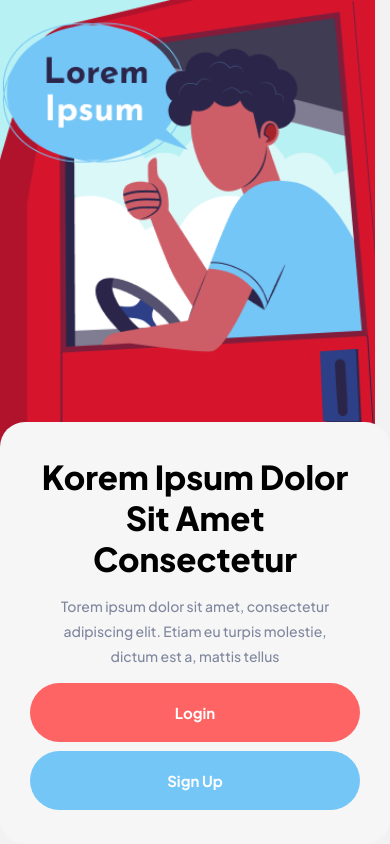
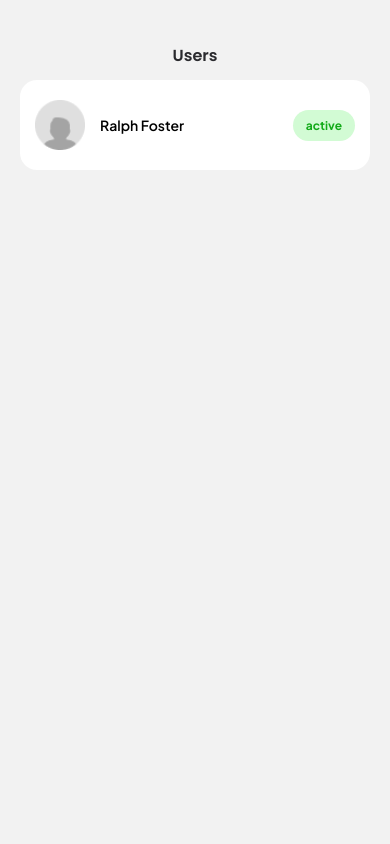
Before and after one commit to meliketekin/StatusTracker, a React Native app: screen /ApplicantsScreen in a window 390 px wide. Built offline with nearby package versions, Linux system fonts and the light colour scheme.

Commit message:
style: user status item component added

```diff
--- /dev/null
+++ b/components/UserStatusItem.js
@@ -0,0 +1,53 @@
+import React from "react";
+import { StyleSheet, View, Text, Image } from "react-native";
+
+export const UserStatusItem = (props) => {
+  return (
+    <View style={styles.container}>
+      <View style={styles.userInfoContainer}>
+        <Image
+          source={require("../assets/images/user.png")}
+          style={styles.userImage}
+        />
+        <Text style={styles.userName}>{props.userName}</Text>
+      </View>
+      <View style={[styles.statusContainer, {backgroundColor: props.status==="active" ? "#D2FBD4": "#FFF0F0"}]}>
+        <Text style={[styles.userStatus, {color: props.status==="active" ? "#12AA18" : "#FF6464"}]}>{props.status}</Text>
+      </View>
+    </View>
+  );
+};
+const styles = StyleSheet.create({
+  container: {
+    backgroundColor: "#FFFFFF",
+    flexDirection: "row",
+    padding: 15,
+    paddingVertical: 20,
+    marginHorizontal: 20,
+    borderRadius: 17,
+    justifyContent: "space-between",
+    alignItems: "center",
+  },
+  userInfoContainer: {
+    flexDirection: "row",
+    alignItems: "center",
+    gap: 15,
+  },
+  userImage: {
+    width: 50,
+    height: 50,
+  },
+  userName: {
+    fontFamily: "PlusJakartaSans-SemiBold",
+    fontSize: 14,
+  },
+  statusContainer: {
+    padding: 8,
+    paddingHorizontal:13,
+    borderRadius: 30,
+  },
+  userStatus: {
+    fontFamily: "PlusJakartaSans-Bold",
+    fontSize:12
+  },
+});
--- a/navigation/AuthStack.js
+++ b/navigation/AuthStack.js
@@ -1,17 +1,19 @@
-import { createStackNavigator } from '@react-navigation/stack';
-import OnboardingScreen from '../screens/OnboardingScreen';
-import RegisterScreen from '../screens/RegisterScreen';
-import LoginScreen from '../screens/LoginScreen';
+import { createStackNavigator } from "@react-navigation/stack";
+import OnboardingScreen from "../screens/OnboardingScreen";
+import RegisterScreen from "../screens/RegisterScreen";
+import LoginScreen from "../screens/LoginScreen";
+import ApplicantsScreen from "../screens/ApplicantsScreen";
 
 const Stack = createStackNavigator();
 
 const AuthStack = () => {
   return (
-    <Stack.Navigator  screenOptions={{headerShown: false}}>
+    <Stack.Navigator screenOptions={{ headerShown: false }} initialRouteName="ApplicantsScreen">
       <Stack.Screen name="OnboardingScreen" component={OnboardingScreen} />
       <Stack.Screen name="RegisterScreen" component={RegisterScreen} />
       <Stack.Screen name="LoginScreen" component={LoginScreen} />
+      <Stack.Screen name="ApplicantsScreen" component={ApplicantsScreen} />
     </Stack.Navigator>
   );
-}
+};
 export default AuthStack;
--- a/screens/ApplicantsScreen.js
+++ b/screens/ApplicantsScreen.js
@@ -1,12 +1,25 @@
-import { StyleSheet, Text, View } from 'react-native'
-import React from 'react'
+import { StyleSheet, Text, View } from "react-native";
+import React from "react";
+import { SafeAreaView } from "react-native";
+import { CustomHeader } from "../components/CustomHeader";
+import { UserStatusItem } from "../components/UserStatusItem";
 
 export default function ApplicantsScreen() {
   return (
-    <View>
-      <Text>ApplicantsScreen</Text>
-    </View>
-  )
+    <SafeAreaView style={styles.container}>
+      <CustomHeader hasGoBack={false} text="Users" />
+      <View style={styles.usersContainer}>
+          <UserStatusItem userName="Ralph Foster" status="active"/>
+      </View>
+    </SafeAreaView>
+  );
 }
 
-const styles = StyleSheet.create({})
+const styles = StyleSheet.create({
+  container: {
+    flex: 1,
+  },
+  usersContainer: {
+
+  }
+});
--- a/screens/LoginScreen.js
+++ b/screens/LoginScreen.js
@@ -44,7 +44,7 @@ export default function LoginScreen({ navigation }) {
         </View>
         <CustomTouchableOpacity
           text="Login"
-          onPress={() => navigation.navigate("LoginScreen")}
+          onPress={() => navigation.navigate("ApplicantsScreen")}
           containerStyle={{ alignSelf: "center" }}
         />
       </KeyboardAwareScrollView>
```
Also changed, not shown: assets/images/user.png (added).
